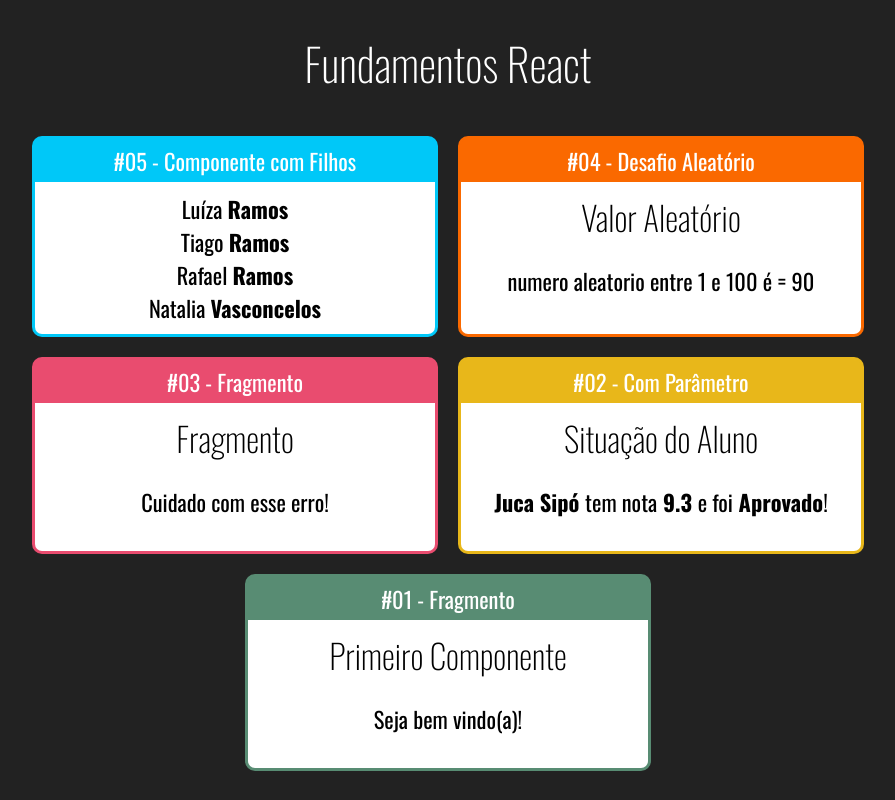
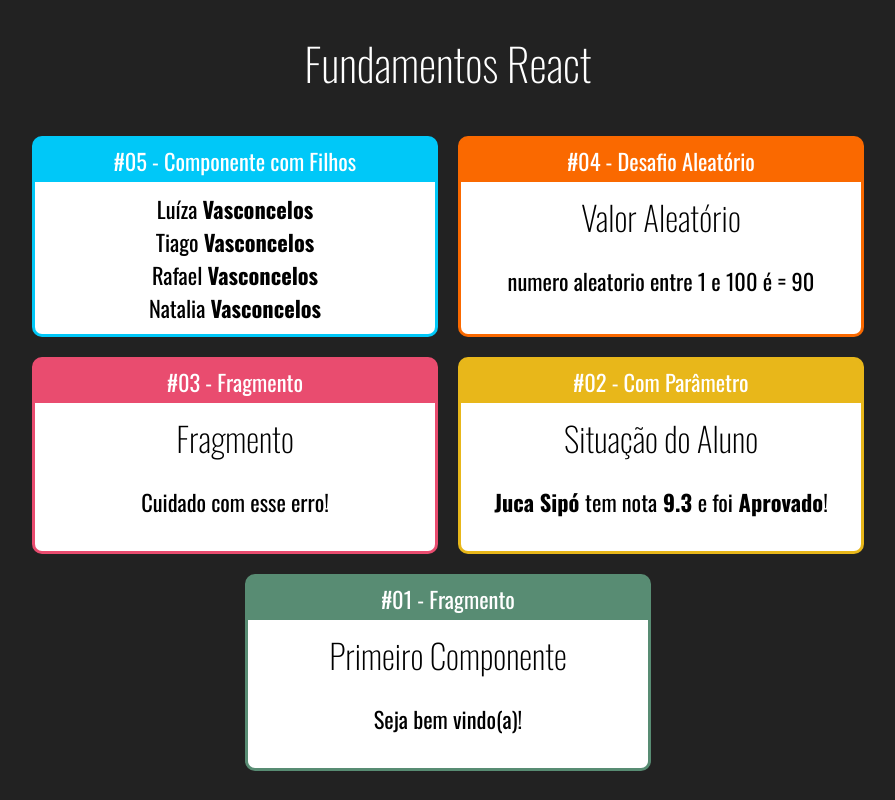
Before and after one commit to Tiago-devop/fundamentos-react, a React (Create React App) app: page / in a window 1280 px wide. Shown: the whole page, without its empty margins (192-1087 px from the left). Built offline with nearby package versions, Linux system fonts and the light colour scheme.

Commit message:
componete filho

```diff
--- a/src/App.jsx
+++ b/src/App.jsx
@@ -2,22 +2,26 @@
 import React from "react";
 
 import Card from "./components/layout/Card";
+
+import Familia from "./components/basicos/Familia";
+import FamiliaMembro from "./components/basicos/FamiliaMembro";
+import Aleatorio from "./components/basicos/Aleatorio";
 import Primeiro from "./components/basicos/Primeiro";
 import ComParametro from "./components/basicos/ComParametro";
 import Fragmento from "./components/basicos/Fragmento";
-import Aleatorio from "./components/basicos/Aleatorio";
-import Familia from "./components/basicos/Familia";
 
 export default (_) => (
-
   <div className="App">
-
     <h1>Fundamentos React</h1>
 
     <div className="Cards">
-
       <Card titulo="#05 - Componente com Filhos" color="#00C8F8">
-        <Familia  surname="Ramos"/>
+        <Familia surname="Vasconcelos">
+          <FamiliaMembro name="Luíza" />
+          <FamiliaMembro name="Tiago" />
+          <FamiliaMembro name="Rafael" />
+          <FamiliaMembro name="Natalia" />
+        </Familia>
       </Card>
 
       <Card titulo="#04 - Desafio Aleatório" color="#FA6900">
@@ -29,17 +33,12 @@
       </Card>
 
       <Card titulo="#02 - Com Parâmetro" color="#E8B71A">
-        <ComParametro
-          titulo="Situação do Aluno"
-          aluno="Juca Sipó"
-          nota={9.3}
-        />
+        <ComParametro titulo="Situação do Aluno" aluno="Juca Sipó" nota={9.3} />
       </Card>
 
       <Card titulo="#01 - Fragmento" color="#588C73">
         <Primeiro />
       </Card>
-
     </div>
   </div>
 );
--- a/src/components/basicos/Familia.jsx
+++ b/src/components/basicos/Familia.jsx
@@ -1,13 +1,12 @@
 import React from "react";
-import FamiliaMembro from "./FamiliaMembro";
+import { cloneElement } from "react";
 
 export default (props) => {
   return (
     <div>
-      <FamiliaMembro name="Luíza" surname="Ramos" />
-      <FamiliaMembro name="Tiago" surname={props.surname} />
-      <FamiliaMembro name="Rafael" {...props} />
-      <FamiliaMembro name="Natalia" surname="Vasconcelos" />
+      {props.children.map((child, i) => {
+        return cloneElement(child, { ...props, key: i });
+      })}
     </div>
   );
 };
```
